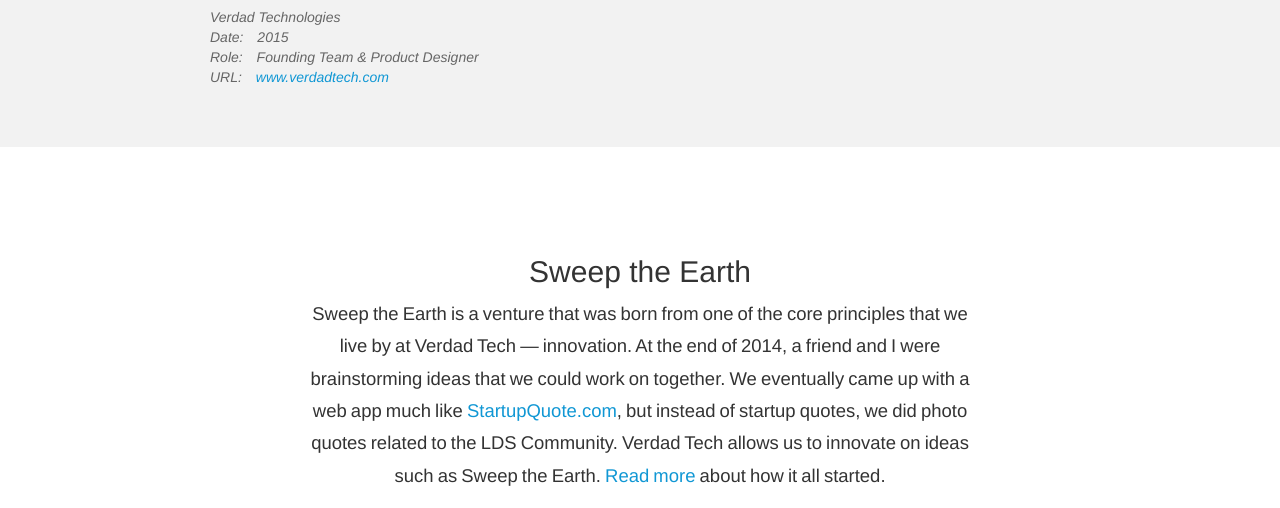
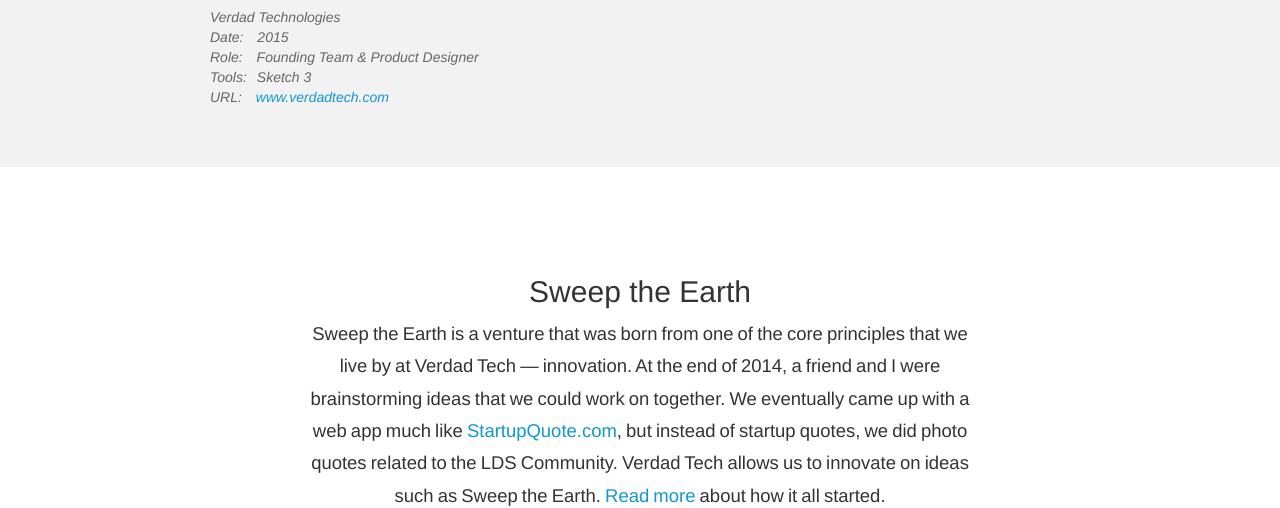
Before and after one commit to tiafaupurcell/tiafaupurcell.github.io, a plain HTML site: page ventures.html in a window 1280 px wide. Shown: the part 1614-2122 px from the top of the page. Drawn offline with nearby package versions, Linux system fonts and the light colour scheme.

Commit message:
added edit to ventures

```diff
--- a/ventures.html
+++ b/ventures.html
@@ -88,7 +88,7 @@
             <div>Verdad Technologies</div>
             <div><span>Date:</span> 2015</div>
             <div><span>Role:</span> Founding Team & Product Designer</div>
-            <!-- <div><span>Tools:</span>Adobe Ps &amp; Ai, Sketch 3</div> -->
+            <div><span>Tools:</span>Sketch 3</div>
             <div><span>URL:</span> <a href="http://verdadtech.com/" target="_blank">www.verdadtech.com</a></div>
           </div>
 
```
